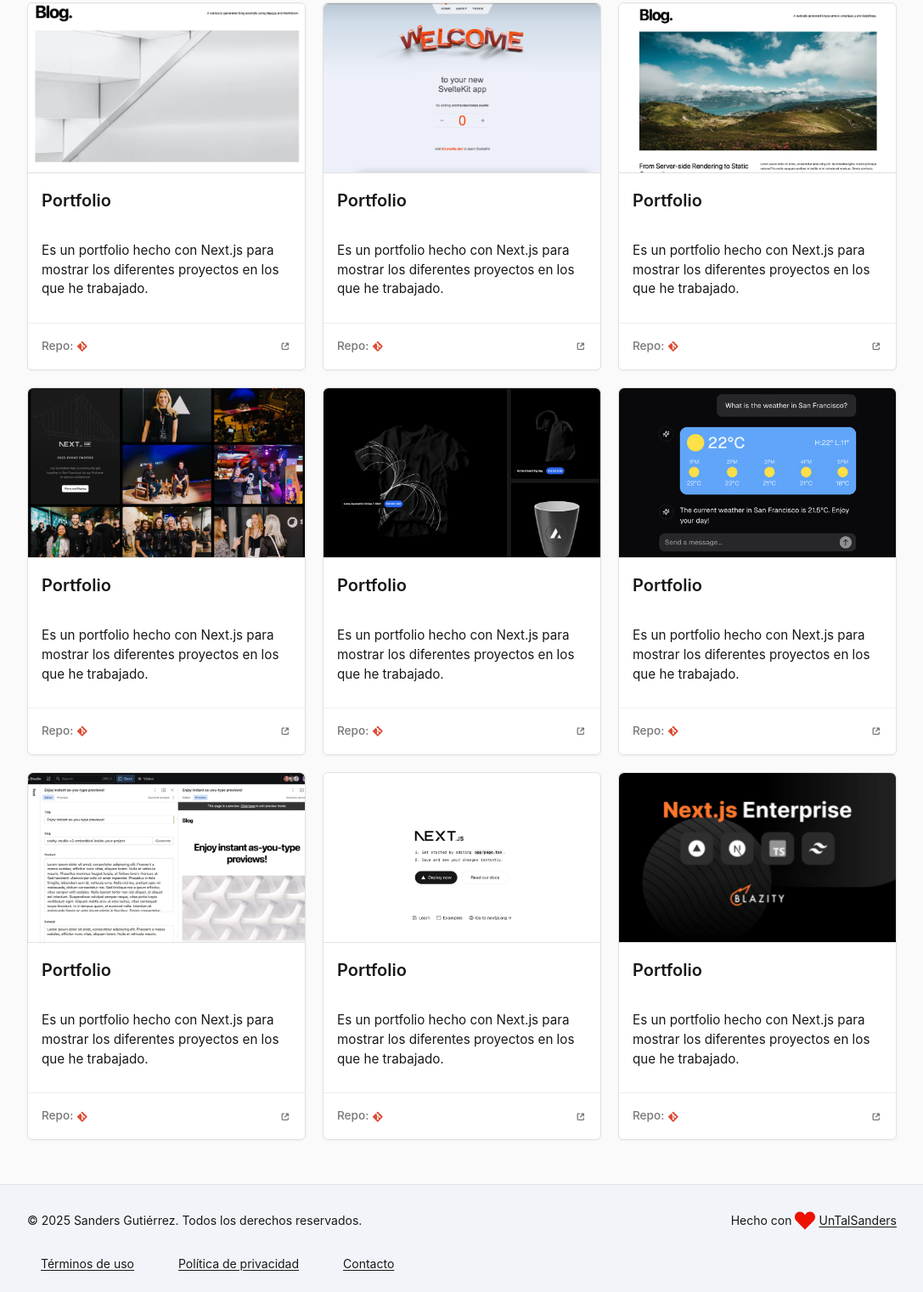
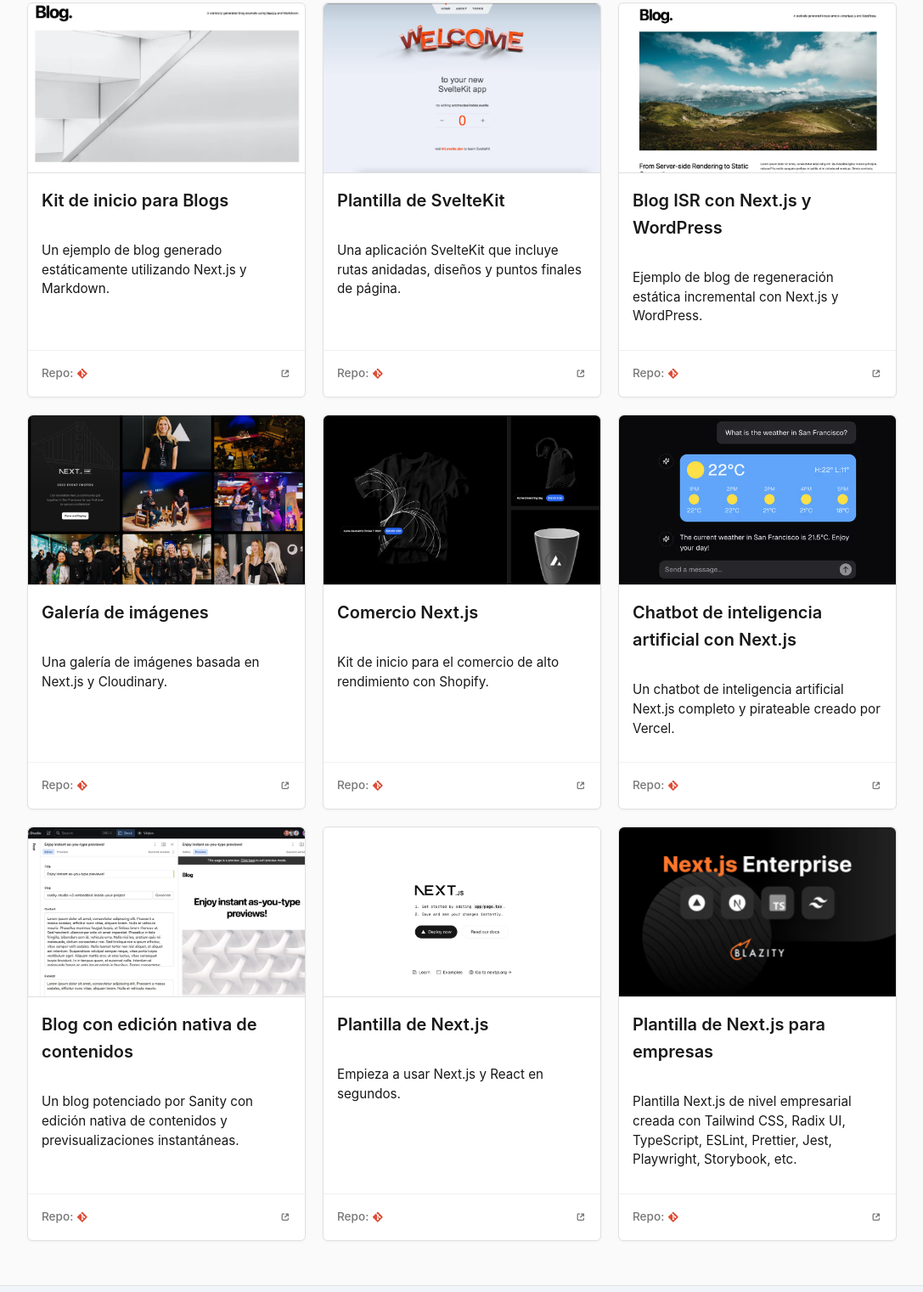
Before and after one commit to untalsanders/portfolio-site, a website built with Vite: page index.html in a window 1280 px wide. Shown: the part 339-1860 px from the top of the page at 85% size, without its empty margins (96-1183 px from the left). Built offline with nearby package versions, Linux system fonts and the light colour scheme.

Commit message:
feat(projects): update project titles and descriptions for improved clarity and relevance

```diff
--- a/index.html
+++ b/index.html
@@ -41,8 +41,8 @@
             <section class="project-list">
                 <article class="project-card">
                     <img src="images/img-1.avif" alt="Proyecto Nextjs" width="300" height="200" class="project-card__image">
-                    <h2 class="project-card__title">Portfolio</h2>
-                    <p class="project-card__text">Es un portfolio hecho con Next.js para mostrar los diferentes proyectos en los que he trabajado.</p>
+                    <h2 class="project-card__title">Kit de inicio para Blogs</h2>
+                    <p class="project-card__text">Un ejemplo de blog generado estáticamente utilizando Next.js y Markdown.</p>
                     <div class="project-card__links">
                         <a href="https://github.com/untalsanders/portfolio-site" target="_blank" class="project-card__link">
                             Repo:
@@ -60,8 +60,8 @@
                 </article>
                 <article class="project-card">
                     <img src="images/img-2.avif" alt="Proyecto Nextjs" width="300" height="200" class="project-card__image">
-                    <h2 class="project-card__title">Portfolio</h2>
-                    <p class="project-card__text">Es un portfolio hecho con Next.js para mostrar los diferentes proyectos en los que he trabajado.</p>
+                    <h2 class="project-card__title">Plantilla de SvelteKit</h2>
+                    <p class="project-card__text">Una aplicación SvelteKit que incluye rutas anidadas, diseños y puntos finales de página.</p>
                     <div class="project-card__links">
                         <a href="https://github.com/untalsanders/portfolio-site" target="_blank" class="project-card__link">
                             Repo:
@@ -79,8 +79,8 @@
                 </article>
                 <article class="project-card">
                     <img src="images/img-3.avif" alt="Proyecto Nextjs" width="300" height="200" class="project-card__image">
-                    <h2 class="project-card__title">Portfolio</h2>
-                    <p class="project-card__text">Es un portfolio hecho con Next.js para mostrar los diferentes proyectos en los que he trabajado.</p>
+                    <h2 class="project-card__title">Blog ISR con Next.js y WordPress</h2>
+                    <p class="project-card__text">Ejemplo de blog de regeneración estática incremental con Next.js y WordPress.</p>
                     <div class="project-card__links">
                         <a href="https://github.com/untalsanders/portfolio-site" target="_blank" class="project-card__link">
                             Repo:
@@ -98,8 +98,8 @@
                 </article>
                 <article class="project-card">
                     <img src="images/img-4.avif" alt="Proyecto Nextjs" width="300" height="200" class="project-card__image">
-                    <h2 class="project-card__title">Portfolio</h2>
-                    <p class="project-card__text">Es un portfolio hecho con Next.js para mostrar los diferentes proyectos en los que he trabajado.</p>
+                    <h2 class="project-card__title">Galería de imágenes</h2>
+                    <p class="project-card__text">Una galería de imágenes basada en Next.js y Cloudinary.</p>
                     <div class="project-card__links">
                         <a href="https://github.com/untalsanders/portfolio-site" target="_blank" class="project-card__link">
                             Repo:
@@ -117,8 +117,8 @@
                 </article>
                 <article class="project-card">
                     <img src="images/img-5.avif" alt="Proyecto Nextjs" width="300" height="200" class="project-card__image">
-                    <h2 class="project-card__title">Portfolio</h2>
-                    <p class="project-card__text">Es un portfolio hecho con Next.js para mostrar los diferentes proyectos en los que he trabajado.</p>
+                    <h2 class="project-card__title">Comercio Next.js</h2>
+                    <p class="project-card__text">Kit de inicio para el comercio de alto rendimiento con Shopify.</p>
                     <div class="project-card__links">
                         <a href="https://github.com/untalsanders/portfolio-site" target="_blank" class="project-card__link">
                             Repo:
@@ -136,8 +136,8 @@
                 </article>
                 <article class="project-card">
                     <img src="images/img-6.avif" alt="Proyecto Nextjs" width="300" height="200" class="project-card__image">
-                    <h2 class="project-card__title">Portfolio</h2>
-                    <p class="project-card__text">Es un portfolio hecho con Next.js para mostrar los diferentes proyectos en los que he trabajado.</p>
+                    <h2 class="project-card__title">Chatbot de inteligencia artificial con Next.js</h2>
+                    <p class="project-card__text">Un chatbot de inteligencia artificial Next.js completo y pirateable creado por Vercel.</p>
                     <div class="project-card__links">
                         <a href="https://github.com/untalsanders/portfolio-site" target="_blank" class="project-card__link">
                             Repo:
@@ -155,8 +155,8 @@
                 </article>
                 <article class="project-card">
                     <img src="images/img-7.avif" alt="Proyecto Nextjs" width="300" height="200" class="project-card__image">
-                    <h2 class="project-card__title">Portfolio</h2>
-                    <p class="project-card__text">Es un portfolio hecho con Next.js para mostrar los diferentes proyectos en los que he trabajado.</p>
+                    <h2 class="project-card__title">Blog con edición nativa de contenidos</h2>
+                    <p class="project-card__text">Un blog potenciado por Sanity con edición nativa de contenidos y previsualizaciones instantáneas.</p>
                     <div class="project-card__links">
                         <a href="https://github.com/untalsanders/portfolio-site" target="_blank" class="project-card__link">
                             Repo:
@@ -174,8 +174,8 @@
                 </article>
                 <article class="project-card">
                     <img src="images/img-8.avif" alt="Proyecto Nextjs" width="300" height="200" class="project-card__image">
-                    <h2 class="project-card__title">Portfolio</h2>
-                    <p class="project-card__text">Es un portfolio hecho con Next.js para mostrar los diferentes proyectos en los que he trabajado.</p>
+                    <h2 class="project-card__title">Plantilla de Next.js</h2>
+                    <p class="project-card__text">Empieza a usar Next.js y React en segundos.</p>
                     <div class="project-card__links">
                         <a href="https://github.com/untalsanders/portfolio-site" target="_blank" class="project-card__link">
                             Repo:
@@ -193,8 +193,8 @@
                 </article>
                 <article class="project-card">
                     <img src="images/img-9.avif" alt="Proyecto Nextjs" width="300" height="200" class="project-card__image">
-                    <h2 class="project-card__title">Portfolio</h2>
-                    <p class="project-card__text">Es un portfolio hecho con Next.js para mostrar los diferentes proyectos en los que he trabajado.</p>
+                    <h2 class="project-card__title">Plantilla de Next.js para empresas</h2>
+                    <p class="project-card__text">Plantilla Next.js de nivel empresarial creada con Tailwind CSS, Radix UI, TypeScript, ESLint, Prettier, Jest, Playwright, Storybook, etc.</p>
                     <div class="project-card__links">
                         <a href="https://github.com/untalsanders/portfolio-site" target="_blank" class="project-card__link">
                             Repo:
```
